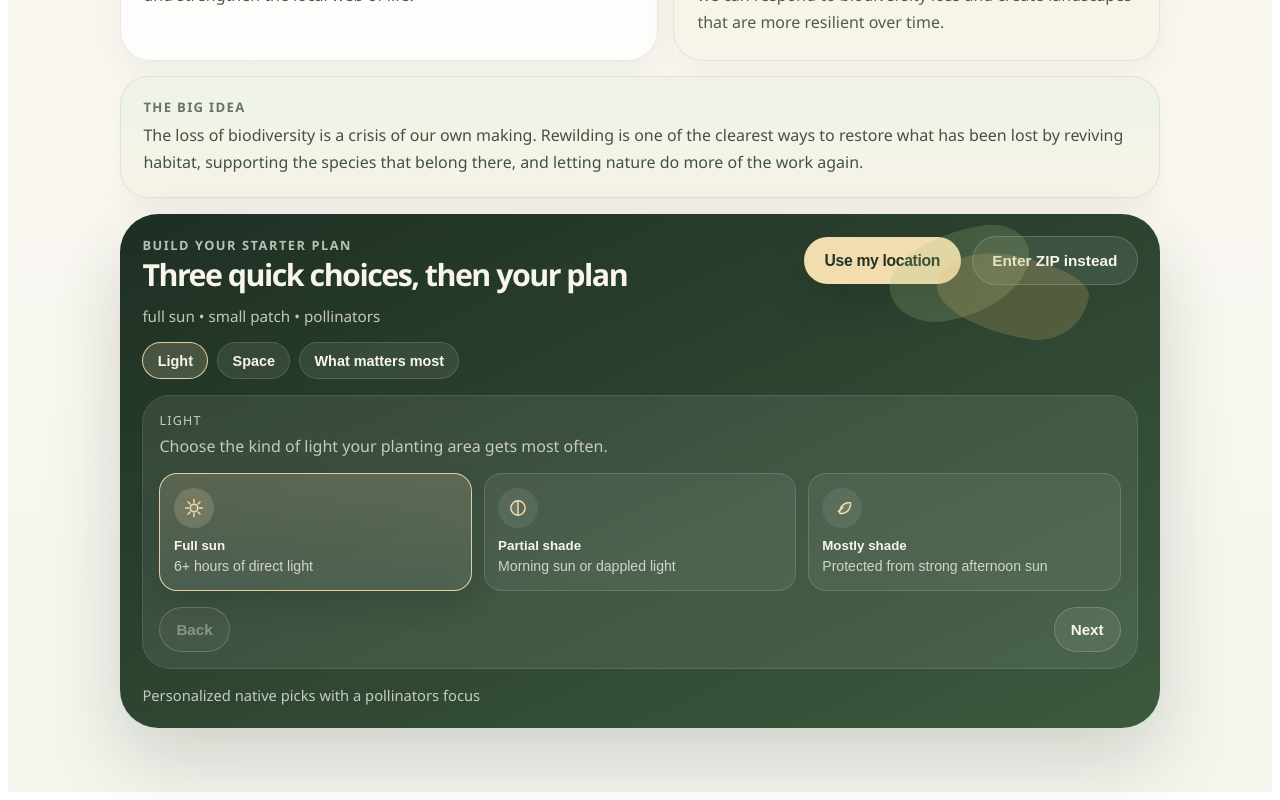
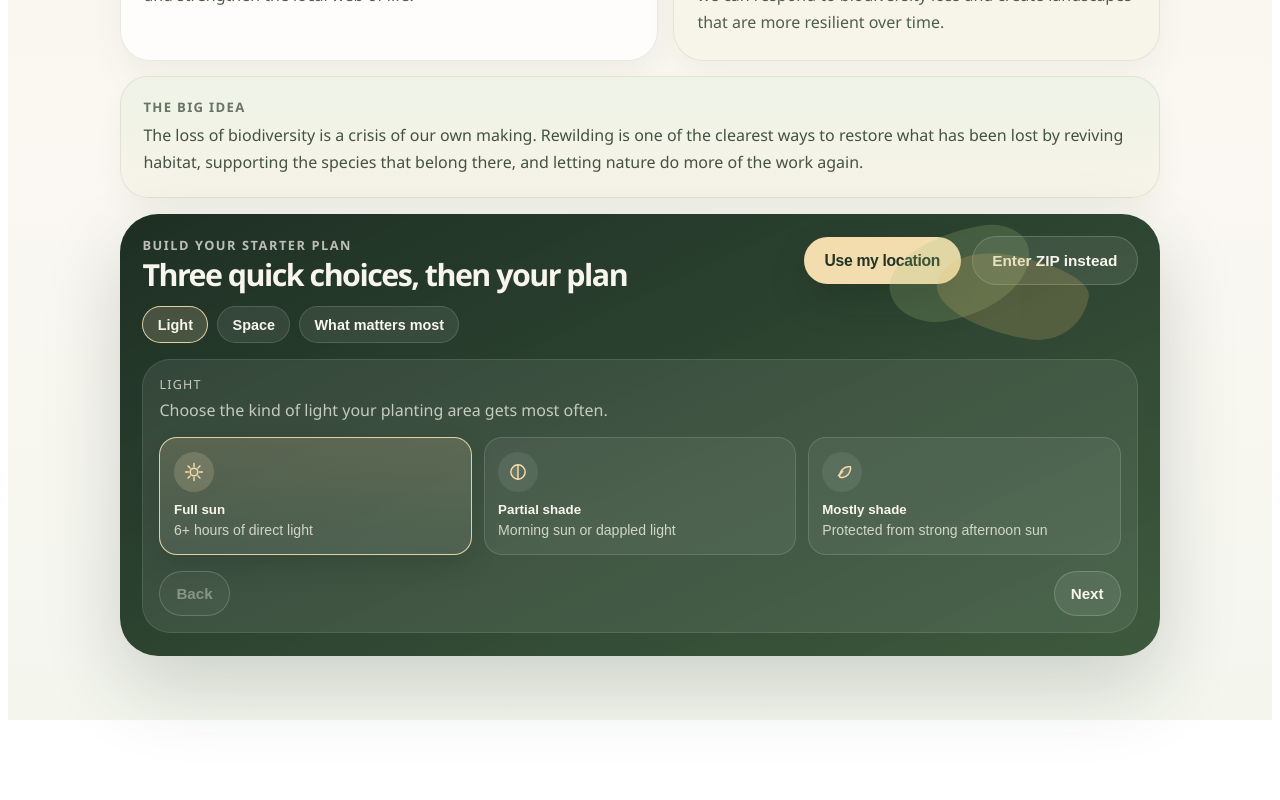
Before and after one commit to colleen-mcclowry/rewild-site, a Next.js app: page / in a window 1280 px wide. Shown: the part 498-1298 px from the top of the page. After the commit the page ends 1226 px from the top, so only its background shows below. Built offline with nearby package versions, Linux system fonts and the light colour scheme.

Commit message:
Simplify onboarding header details

```diff
--- a/pages/index.tsx
+++ b/pages/index.tsx
@@ -172,9 +172,6 @@ export default function Home() {
     );
   };
 
-  const selectedSun = sunOptions.find((option) => option.value === sun);
-  const selectedSpace = spaceOptions.find((option) => option.value === space);
-  const selectedGoal = goalOptions.find((option) => option.value === goal);
   const onboardingSteps = ["Light", "Space", "What matters most"] as const;
 
   return (
@@ -528,17 +525,6 @@ export default function Home() {
             </div>
           </div>
 
-          <p
-            style={{
-              margin: "0 0 1rem",
-              color: "rgba(248,245,236,0.76)",
-              fontSize: "0.95rem",
-            }}
-          >
-            {selectedSun?.label.toLowerCase()} • {selectedSpace?.label.toLowerCase()} •{" "}
-            {selectedGoal?.label.toLowerCase()}
-          </p>
-
           {showZip && (
             <section
               style={{
@@ -870,15 +856,6 @@ export default function Home() {
             </div>
           </section>
 
-          <p
-            style={{
-              margin: "1rem 0 0",
-              fontSize: "0.92rem",
-              color: "rgba(248, 245, 236, 0.76)",
-            }}
-          >
-            Personalized native picks with a {selectedGoal?.label.toLowerCase()} focus
-          </p>
         </section>
 
       </div>
```
